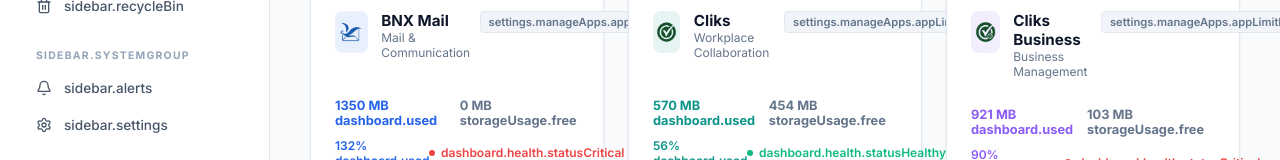
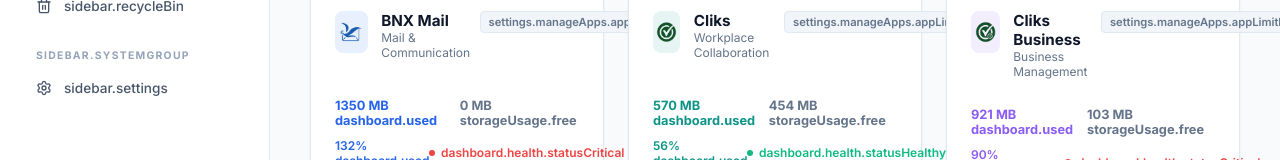
Before and after one commit to betasoftnet-png/BETA-STORAGE-FE, a React (Vite) app: page / in a window 1280 px wide. Shown: the part 393-553 px from the top of the page. Built offline with nearby package versions, Linux system fonts and the light colour scheme; sample sign-in values are in the browser's storage; the HTML template or start-up script is replaced by a standard one.

Commit message:
feat: initialize main App component with state management, routing, and authentication logic

```diff
--- a/src/App.jsx
+++ b/src/App.jsx
@@ -3,7 +3,7 @@
 import { useTranslation } from 'react-i18next';
 import {
   Cloud, Home, Mail, Layers, Briefcase, BarChart3, Folder,
-  Search, Trash2, Bell, Settings, Server, RefreshCw, Check, Menu, LogOut
+  Search, Trash2, Settings, Server, RefreshCw, Check, Menu, LogOut
 } from 'lucide-react';
 import Header from './components/Header';
 import StorageOverview from './components/StorageOverview';
@@ -640,11 +640,6 @@
 
             <div className="menu-group">
               <span className="menu-label">{t('sidebar.systemGroup')}</span>
-              <span className="menu-item" style={{ justifyContent: 'space-between' }}>
-                <span style={{ display: 'flex', alignItems: 'center', gap: '0.75rem' }}>
-                  <Bell size={16} /> {t('sidebar.alerts')}
-                </span>
-              </span>
               <span
                 className={`menu-item ${location.pathname === '/settings' ? 'active' : ''}`}
                 onClick={() => {
```
